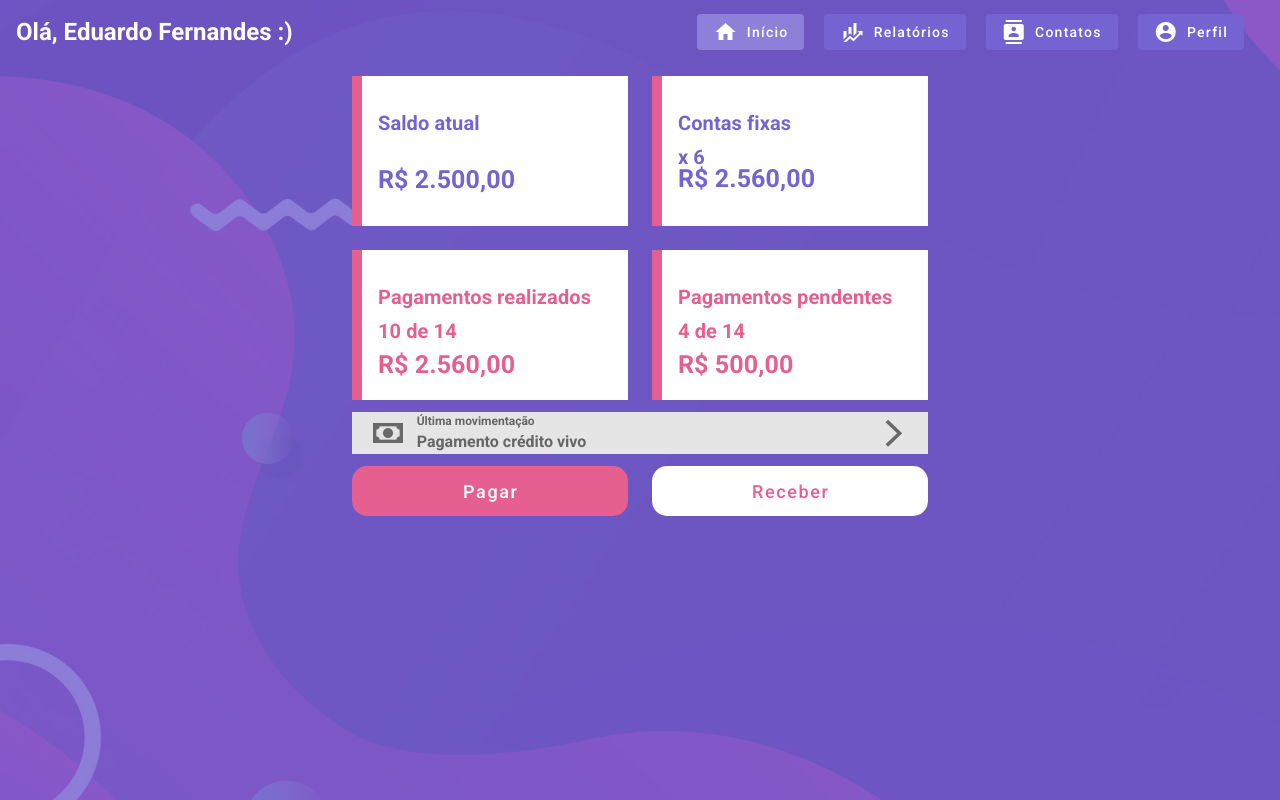
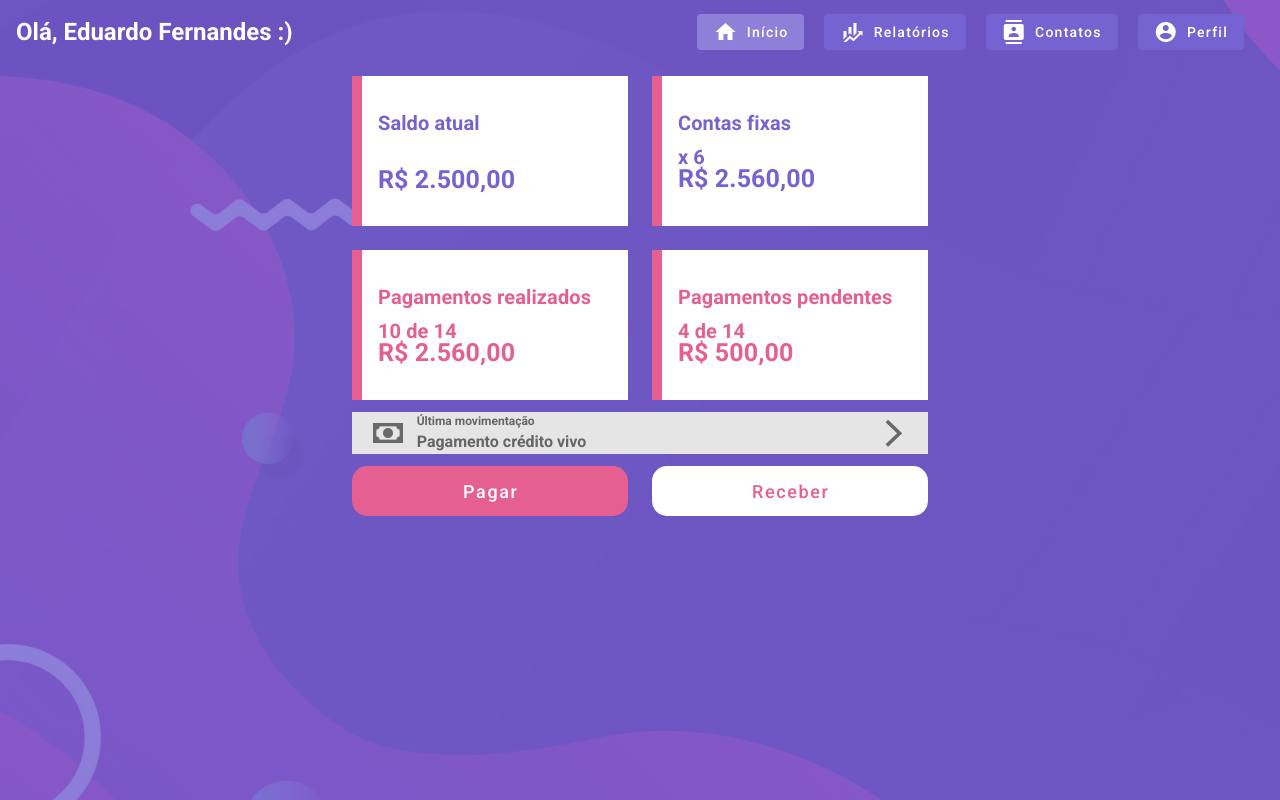
Before and after one commit to fernandes-dev/ding-ling-web, a Vue app: page /home in a window 1280 px wide. Built offline with nearby package versions, Linux system fonts and the light colour scheme.

Commit message:
updated summary-card

```diff
--- a/src/components/SummaryCard.vue
+++ b/src/components/SummaryCard.vue
@@ -1,18 +1,12 @@
 <template>
-  <v-card
-    @click="showDetails"
-    flat
-    tile
-    :height="height"
-    class="summary-card-home d-flex flex-column justify-center"
-  >
-    <v-card-text class="body-card-summary-home">
+  <v-card @click="showDetails" flat tile :height="height" class="summary-card-home">
+    <v-card-text class="body-card-summary-home py-0 d-flex flex-column justify-center">
       <div class="font-weight-bold" :class="summary.color + '--text'">
         <div class="mb-3" style="font-size: 20px;">
           {{ summary.title }}
         </div>
         <div class="" style="font-size: 20px;" v-if="summary.qtd">x {{ summary.qtd }}</div>
-        <div class="mb-3" style="font-size: 20px;" v-if="summary.current && summary.total">
+        <div style="font-size: 20px;" v-if="summary.current && summary.total">
           {{ summary.current }} de {{ summary.total }}
         </div>
         <div :class="!summary.qtd && !summary.current ? 'solo-value' : ''" style="font-size: 25px;">
--- a/src/views/Home.vue
+++ b/src/views/Home.vue
@@ -111,6 +111,6 @@ export default {
 }
 
 .body-card-summary-home {
-  height: 110px;
+  height: 100%;
 }
 </style>
```
